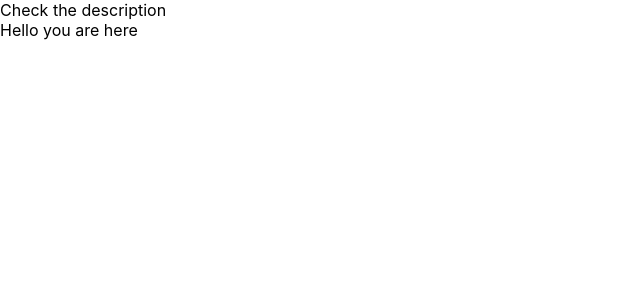
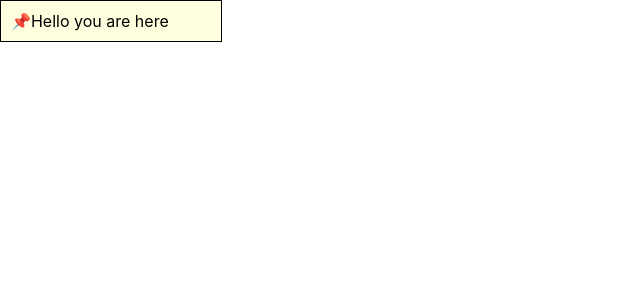
Before and after one commit to abhinav2697/Reactjs-mini-projects, a React (Create React App) app in the folder draganddrop/: page / in a window 1280 px wide. Shown: the top 300 px of the page, without its empty margins (0-640 px from the left). Built offline with nearby package versions, Linux system fonts and the light colour scheme.

Commit message:
new files and features added

```diff
--- a/draganddrop/src/components/Note.jsx
+++ b/draganddrop/src/components/Note.jsx
@@ -1,9 +1,24 @@
-import React from 'react'
+import React from 'react';
 
-const Note = ({content,...props}) => {
+const Note = ({ content, ...props }) => {
   return (
-      <div>{content}</div>
-  )
-}
+    <div
+      style={{
+        position:'absolute',
+        left: 0,
+        top: 0,
+        border: '1px solid black',
+        userSelect: 'none',
+        padding: '10px',
+        width: '200px',
+        cursor: 'move',
+        backgroundColor:'lightyellow'
+      }}
+      {...props}
+    >
+      📌{content}
+    </div>
+  );
+};
 
-export default Note
+export default Note;
--- a/draganddrop/src/components/Notes.jsx
+++ b/draganddrop/src/components/Notes.jsx
@@ -1,10 +1,36 @@
-import React from 'react'
+import React, { useEffect } from 'react'
 import Note from './Note';
 const Notes = ({ notes = [], setNotes = () => { } }) => {
+
+  useEffect(() => {
+    // logicalStorage logic
+    const savedNotes = [];
+    const updatedNotes = notes.map((note) => {
+      const savedNote = null;
+      if (savedNote) {
+        return{}
+      } else {
+        const position = determineNewPosition()
+        return { ...note, position }
+      }
+    })
+    setNotes(updatedNotes)
+  }, [notes.length])
+
+  const determineNewPosition = () => {
+    const maxX = window.innerWidth - 250;
+    const maxY = window.innerHeight - 250;
+
+    return {
+      x: Math.floor(Math.random() * maxX),
+      y:Math.floor(Math.random()*maxY),
+    }
+   };
+
     return (<div>
       {
           notes.map((note) => {
-              return <Note key={note.id} content={note.text} />;
+            return <Note key={note.id} initialPos={note.position } content={note.text} />;
         }) }
   </div>
 
```
